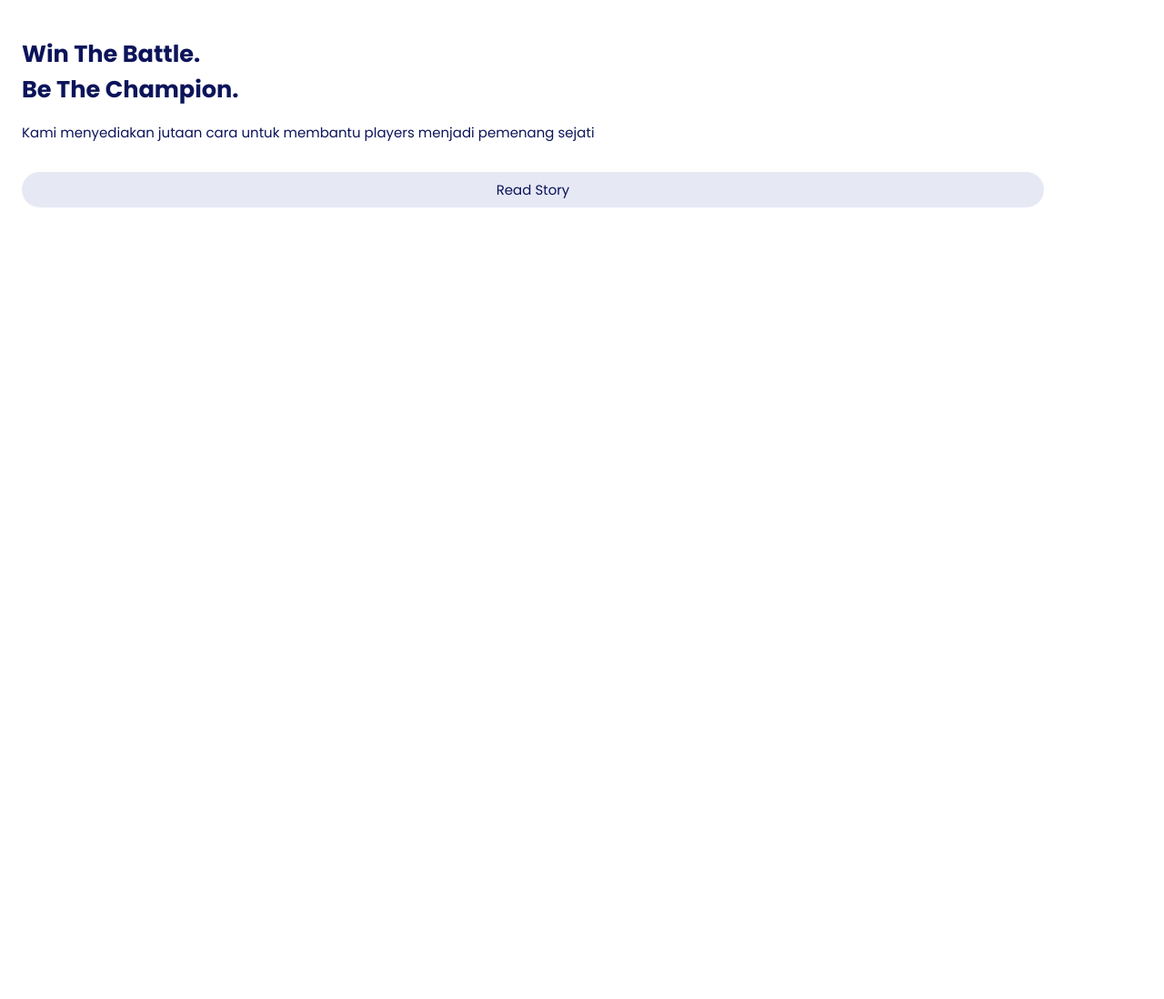
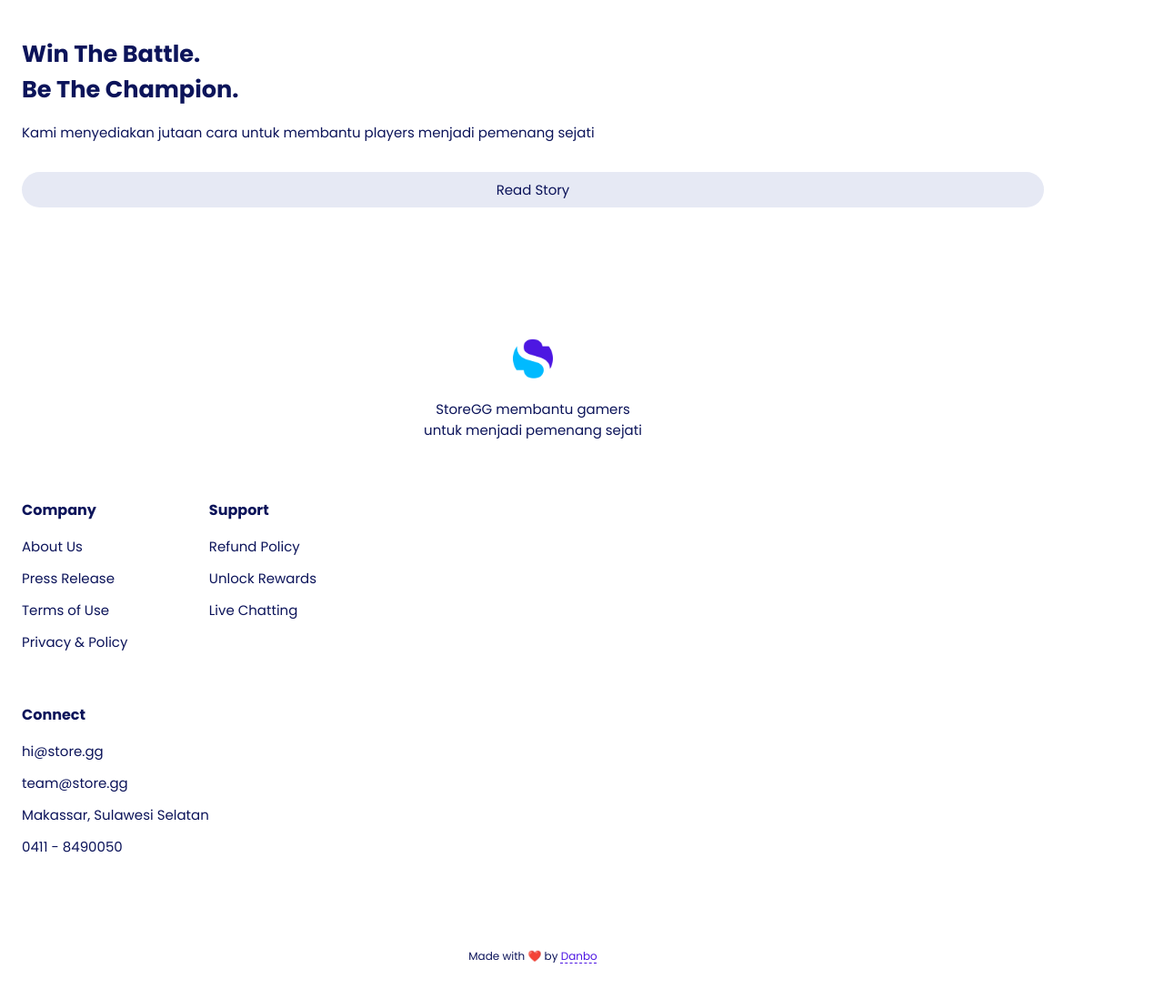
Before and after one commit to msuryaditriputraR/StoreGG, a plain HTML site: page index.html in a window 1280 px wide. Shown: the part 2548-3646 px from the top of the page at 91% size. Before the commit the page ends 2848 px from the top, so only its background shows below. Drawn offline with nearby package versions, Linux system fonts and the light colour scheme.

Commit message:
footer section

```diff
--- a/assets/css/style.css
+++ b/assets/css/style.css
@@ -384,6 +384,68 @@ img {
     border-radius: 2.5rem;
 }
 
+/*=============== FOOTER ===============*/
+.footer__container {
+    row-gap: 3rem;
+}
+
+.footer__about {
+    text-align: center;
+}
+
+.footer__logo img {
+    max-width: 44px;
+}
+
+.footer__description {
+    margin-block: 1rem;
+}
+
+.footer__content,
+.footer__list {
+    display: grid;
+}
+
+.footer__content {
+    grid-template-columns: repeat(2, max-content);
+    gap: 3.5rem 0;
+}
+
+.footer__title {
+    font-size: var(--h3-font-size);
+    margin-bottom: 1rem;
+}
+
+.footer__list {
+    row-gap: .75rem;
+}
+
+
+.footer__link {
+    color: var(--main-color);
+    transition: .3s;
+}
+
+.footer__link:hover {
+    text-decoration: underline;
+    color: var(--blue-color);
+}
+
+.footer__info {
+    margin-top: 6rem;
+    text-align: center;
+}
+
+.footer__copy {
+    font-size: var(--smaller-font-size);
+}
+
+.footer__copy-link {
+    color: var(--blue-color);
+    text-decoration: underline;
+    text-decoration-style: dashed;
+    text-underline-offset: .125rem;
+}
 
 /*=============== SCROLL BAR ===============*/
 ::-webkit-scrollbar {
--- a/index.html
+++ b/index.html
@@ -185,6 +185,60 @@
         </section>
     </main>
 
+    <!--==================== FOOTER ====================-->
+    <footer class="footer section">
+        <div class="footer__container container grid">
+            <div class="footer__about">
+                <a href="#" class="footer__logo">
+                    <img src="assets/img/logo.png" alt="">
+                </a>
+
+                <p class="footer__description">
+                    StoreGG membantu gamers <br>
+                    untuk menjadi pemenang sejati
+                </p>
+            </div>
+
+            <div class="footer__content">
+                <div>
+                    <h3 class="footer__title">Company</h3>
+
+                    <ul class="footer__list">
+                        <li><a href="#" class="footer__link">About Us</a></li>
+                        <li><a href="#" class="footer__link">Press Release</a></li>
+                        <li><a href="#" class="footer__link">Terms of Use</a></li>
+                        <li><a href="#" class="footer__link">Privacy & Policy</a></li>
+                    </ul>
+                </div>
+                <div>
+                    <h3 class="footer__title">Support</h3>
+
+                    <ul class="footer__list">
+                        <li><a href="#" class="footer__link">Refund Policy</a></li>
+                        <li><a href="#" class="footer__link">Unlock Rewards</a></li>
+                        <li><a href="#" class="footer__link">Live Chatting</a></li>
+                    </ul>
+                </div>
+                <div>
+                    <h3 class="footer__title">Connect</h3>
+
+                    <ul class="footer__list">
+                        <li>hi@store.gg</li>
+                        <li>team@store.gg</li>
+                        <li>Makassar, Sulawesi Selatan</li>
+                        <li>0411 - 8490050</li>
+                    </ul>
+                </div>
+            </div>
+        </div>
+
+        <div class="footer__info container">
+            <span class="footer__copy">
+                Made with ❤️ by <a href="https://github.com/msuryaditriputraR" class="footer__copy-link">Danbo</a>
+            </span>
+        </div>
+    </footer>
+
     <!--==================== JAVASCRIPT ====================-->
     <script src="assets/js/main.js"></script>
 </body>
```
